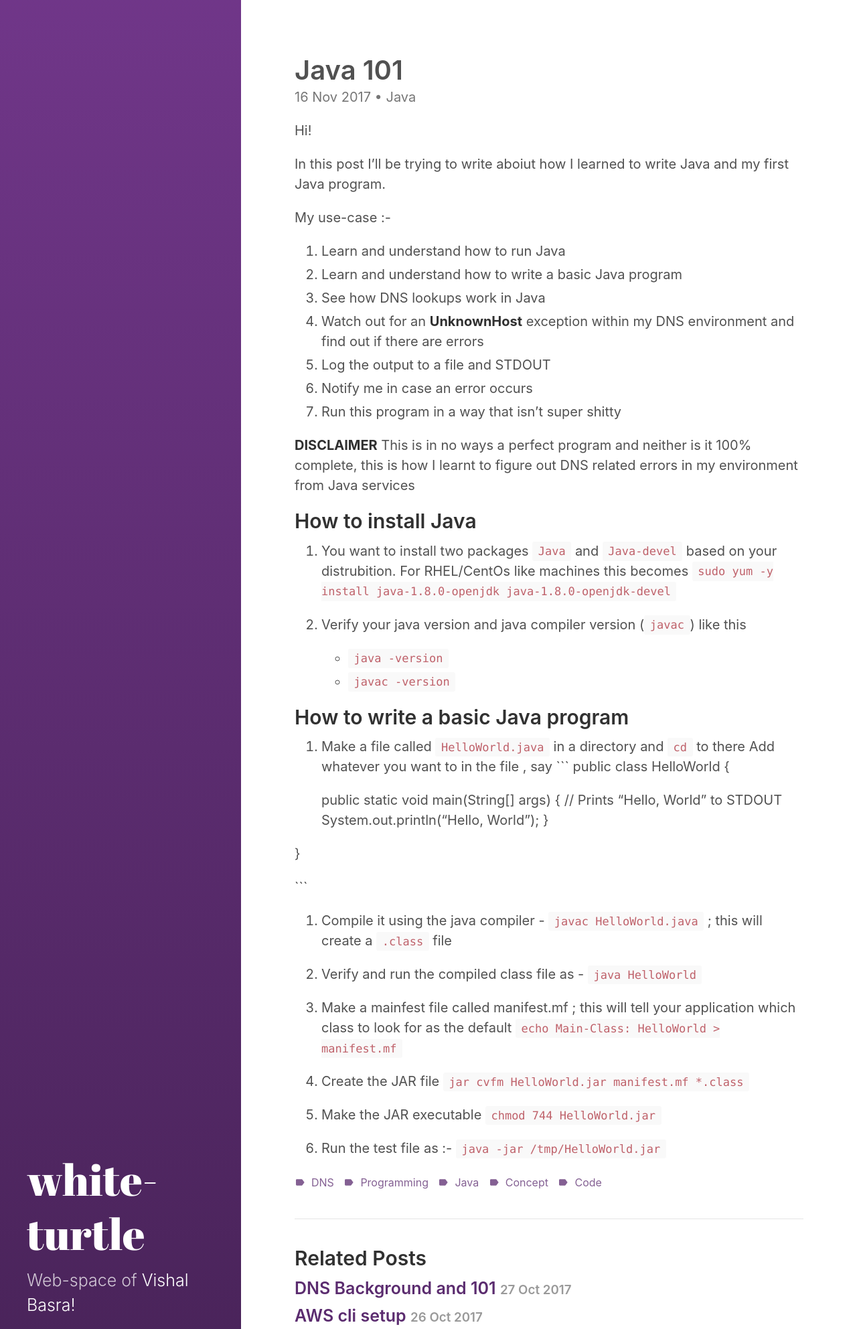
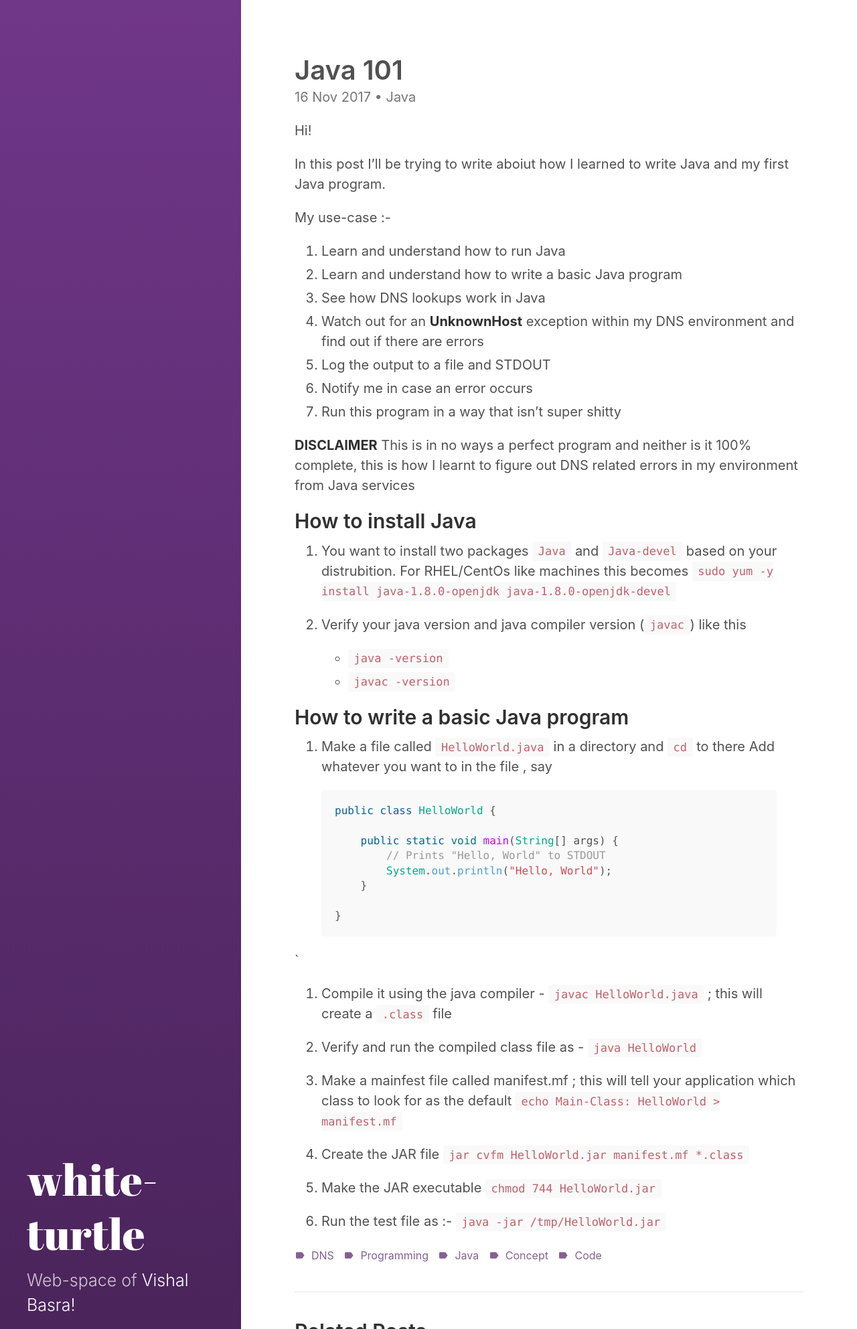
Before and after one commit to vishalbasra/vishalbasra.github.io, a Jekyll site: the page built from _posts/2017-11-16-Java-101.md, in a window 1280 px wide, cut to the strip 0-1985 px from the top of the page. Shown: the whole strip at 67% size. Built offline with Jekyll 4.4.1, drawn with Linux system fonts in a browser that asks for light colours.

Commit message:
Codeblock

````diff
--- a/_posts/2017-11-16-Java-101.md
+++ b/_posts/2017-11-16-Java-101.md
@@ -44,7 +44,7 @@ My use-case :-
 ## How to write a basic Java program
 1. Make a file called `HelloWorld.java` in a directory and `cd` to there
    Add whatever you want to in the file , say
-```
+{% highlight java %}
 public class HelloWorld {
 
     public static void main(String[] args) {
@@ -53,9 +53,7 @@ public class HelloWorld {
     }
 
 }
-
-
-```
+{% endhighlight %}`
 
 2. Compile it using the java compiler - `javac HelloWorld.java` ; this will create a `.class` file
 
````
